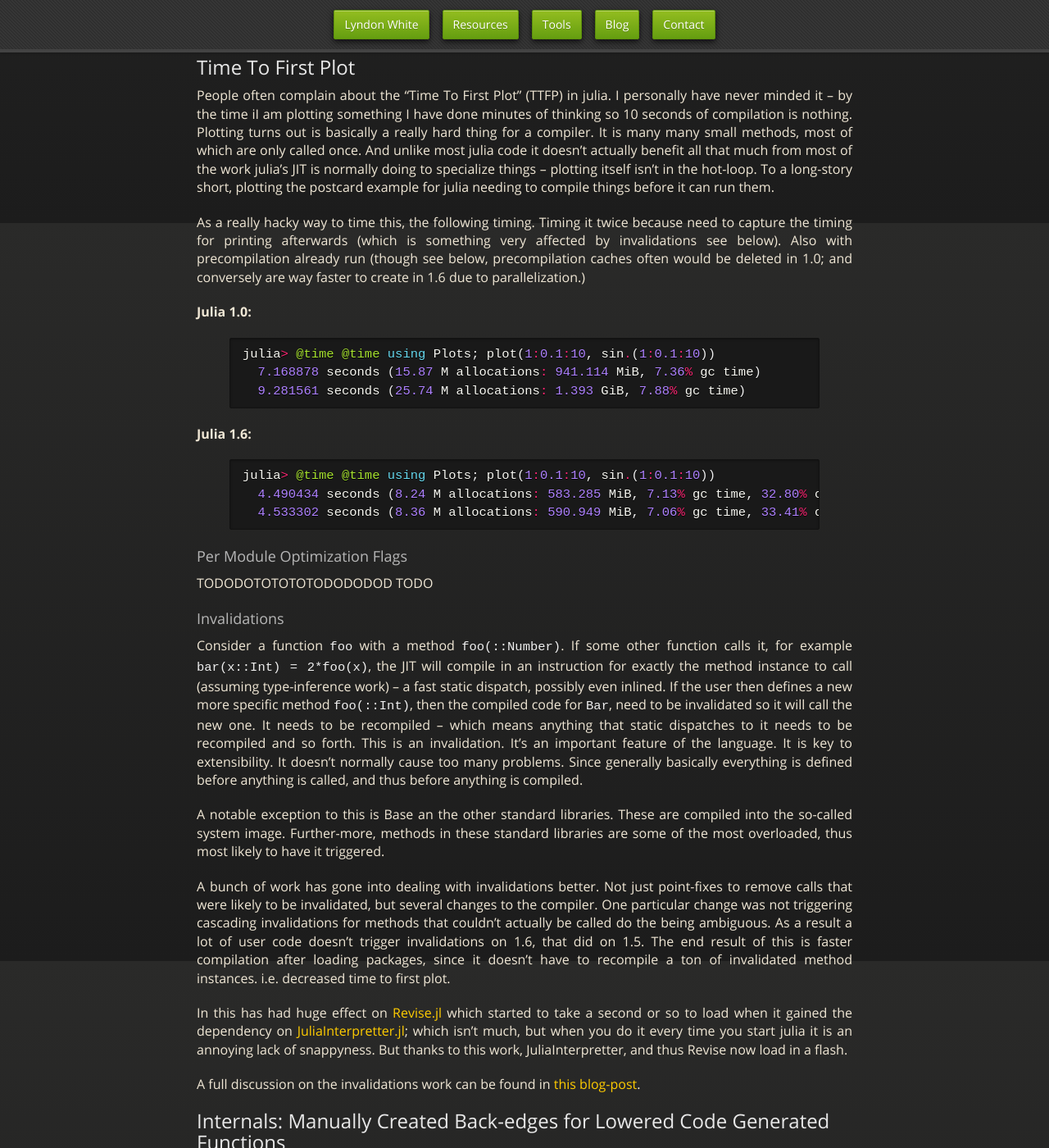
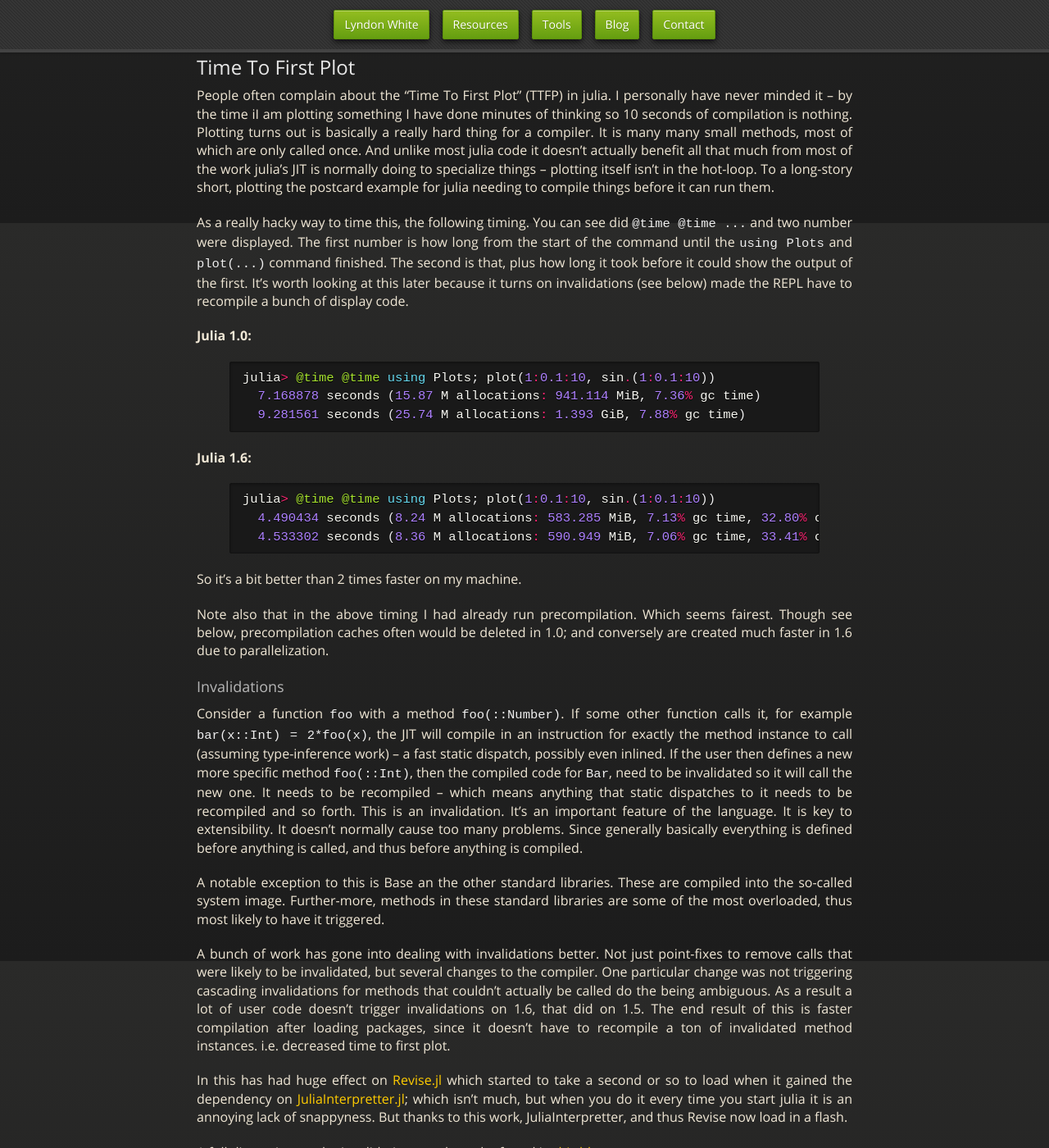
Before and after one commit to oxinabox/oxinabox.github.io, a Jekyll site: the page built from _posts/2021-01-09-Julia-1.6-what-has-changed-since-1.0.md, in a window 1280 px wide and 1400 px high, scrolled down 11428 px. Shown: the whole window at 82% size. Built offline with Jekyll 4.4.1, drawn with Linux system fonts in a browser that asks for light colours; nearby versions of some CDN libraries; some web fonts are replaced; some of the changed text lies outside the part shown.

Commit message:
draft 1 done

````diff
--- a/_posts/2021-01-09-Julia-1.6-what-has-changed-since-1.0.md
+++ b/_posts/2021-01-09-Julia-1.6-what-has-changed-since-1.0.md
@@ -402,9 +402,10 @@
 To a long-story short, plotting the postcard example for julia needing to compile things before it can run them.
 
 As a really hacky way to time this, the following timing.
-Timing it twice because need to capture the timing for printing afterwards (which is something very affected by invalidations see below).
-Also with precompilation already run
-(though see below, precompilation caches often would be deleted in 1.0; and conversely are way faster to create in 1.6 due to parallelization.)
+You can see did `@time @time ...` and two number were displayed.
+The first number is how long from the start of the command until the `using Plots` and `plot(...)` command finished.
+The second is that, plus how long it took before it could show the output of the first.
+It's worth looking at this later because it turns on invalidations (see below) made the REPL have to recompile a bunch of display code.
 
 **Julia 1.0:**
 ```julia
@@ -418,11 +419,11 @@
   4.490434 seconds (8.24 M allocations: 583.285 MiB, 7.13% gc time, 32.80% compilation time)
   4.533302 seconds (8.36 M allocations: 590.949 MiB, 7.06% gc time, 33.41% compilation time)
 ```
+So it's a bit better than 2 times faster on my machine.
 
-
-### Per Module Optimization Flags
-
-TODODOTOTOTOTODODODOD TODO
+Note also that in the above timing I had already run precompilation.
+Which seems fairest.
+Though see below, precompilation caches often would be deleted in 1.0; and conversely are created much faster in 1.6 due to parallelization.
 
 ### Invalidations
 
@@ -453,7 +454,19 @@
 
 A full discussion on the invalidations work can be found in [this blog-post](https://julialang.org/blog/2020/08/invalidations/).
 
-## Internals: Manually Created Back-edges for Lowered Code Generated Functions
+### Per Module Optimization Flags
+>The compiler optimization level can now be set per-module using the experimental macro Base.Experimental.@optlevel n. For code that is not performance-critical, setting this to 0 or 1 can provide significant latency improvements ([#34896](https://github.com/JuliaLang/julia/issues/34896)).
+
+> Compilation and type inference can now be enabled or disabled at the module level using the experimental macro Base.Experimental.@compiler_options ([#37041](https://github.com/JuliaLang/julia/issues/37041)).
+
+Recall I said most of julia compilation  isn't even that useful for plotting, since making it run fast isn't a priority (but loading fast is)
+
+`@optlevel` only controls which LLVM optimization passes run; which is right at the end of the compilation pipeline.
+Turning off compilation and type inference on the other-hand turns off a ton more.
+
+
+## Internals
+### Manually Created Back-edges for Lowered Code Generated Functions
 This is a very niche and not really at all user-facing feature.
 To understand why this matters, it's worth understanding how Cassette works.
 I wrote [blog-post on this a few years ago](https://invenia.github.io/blog/2019/10/30/julialang-features-part-1#making-cassette).
````
